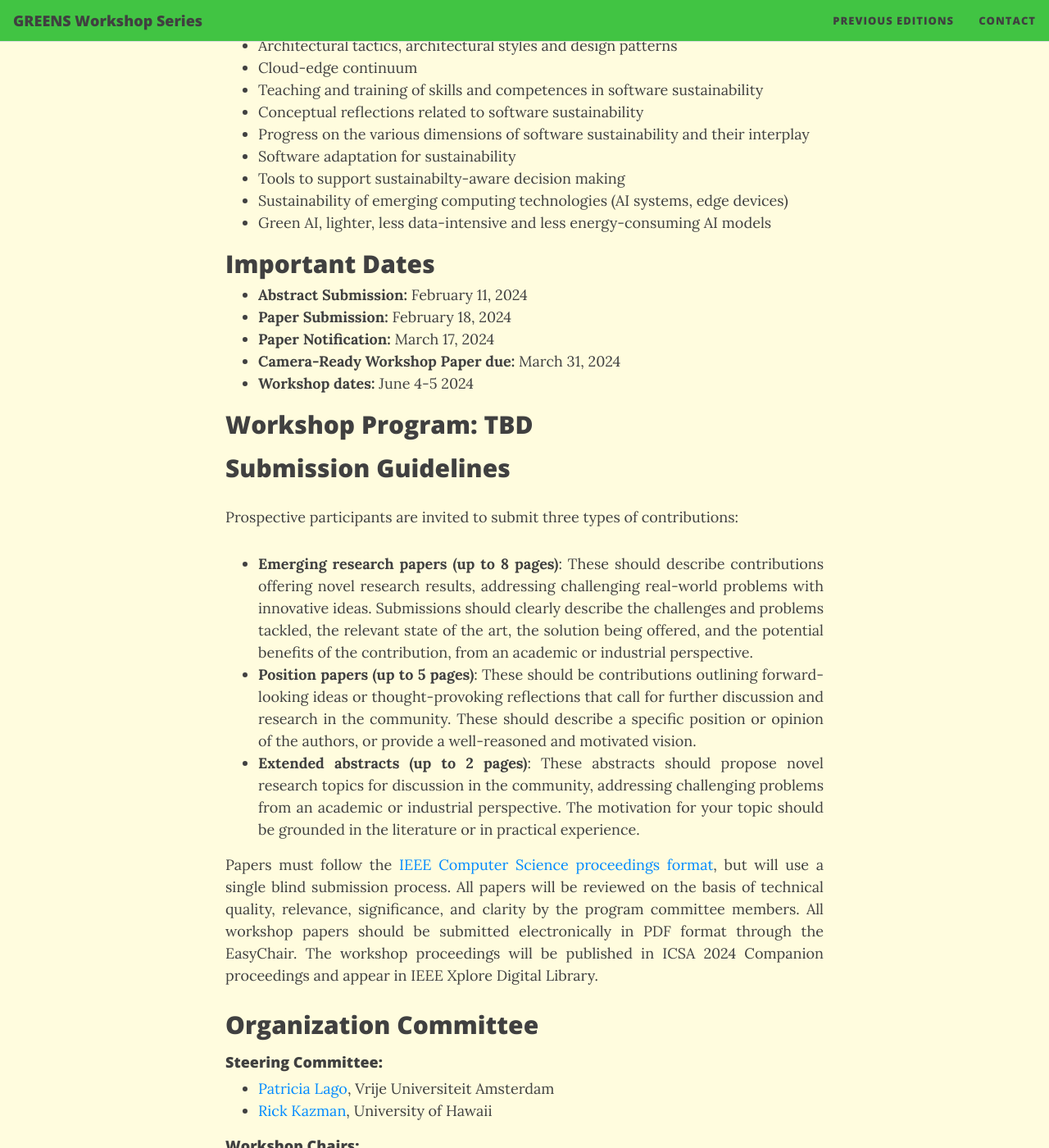
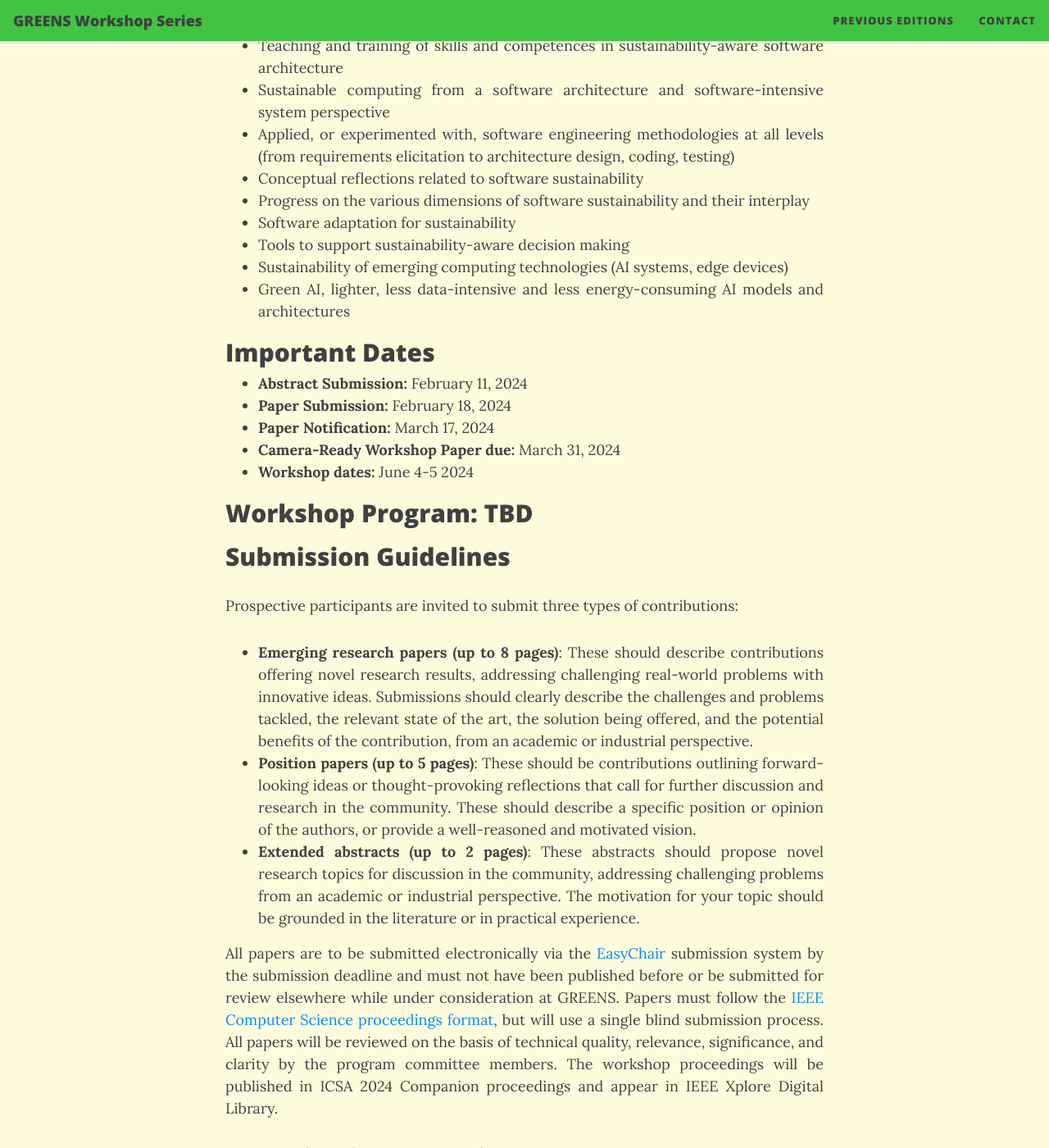
Before and after one commit to greensworkshop/greensworkshop.github.io, a Jekyll site: the page built from index.html, in a window 1280 px wide and 1400 px high, scrolled down 1243 px. Shown: the whole window at 82% size. Built offline with Jekyll 4.4.1, drawn with Linux system fonts in a browser that asks for light colours; nearby versions of some CDN libraries; the list of posts is cut into pages by our own code; some of the changed text lies outside the part shown.

Commit message:
adding link

```diff
--- a/index.html
+++ b/index.html
@@ -28,27 +28,32 @@ The software architecture community must assume leadership in this important cha
 <p>GREENS 2024 seeks contributions addressing, but not limited to, the
 following topics related to sustainable software and software for
 sustainability:</p>
-
 <ul>
-	<li>Practices for software sustainability</li>
-	<li>Metrics and measures for software sustainability</li>
+		<li>Architectural implications (architectural tactics, architectural
+		styles, design patterns and anti-patterns) for green and sustainable
+		software</li>
+		<li>Practices for sustainability-aware software architecture</li>
+		<li>Metrics and measures for sustainability-aware software
+		architecture</li>
+		<li>Sustainability-aware architectures in context (e.g., cloud-edge
+		continuum)</li>
+		<li>Teaching and training of skills and competences in
+		sustainability-aware software architecture</li>
+		<li>Sustainable computing from a software architecture and
+		software-intensive system perspective</li>
 		<li>Applied, or experimented with, software engineering methodologies at
 		all levels (from requirements elicitation to architecture design,
 		coding, testing)</li>
-	<li>Patterns and anti-patterns for green and sustainable software engineering</li>
-	<li>Architectural tactics, architectural styles and design patterns</li>
-	<li>Cloud-edge continuum</li>
-	<li>Teaching and training of skills and competences in software
-	sustainability</li>
 		<li>Conceptual reflections related to software sustainability</li>
 		<li>Progress on the various dimensions of software sustainability and
 		their interplay</li>
 		<li>Software adaptation for sustainability</li>
-	<li>Tools to support sustainabilty-aware decision making</li>
-	<li>Sustainability of emerging computing technologies (AI systems, edge devices)</li>
-	<li>Green AI, lighter, less data-intensive and less energy-consuming AI models</li>
+		<li>Tools to support sustainability-aware decision making</li>
+		<li>Sustainability of emerging computing technologies (AI systems, edge
+		devices)</li>
+		<li>Green AI, lighter, less data-intensive and less energy-consuming AI
+		models and architectures</li>
 </ul>
-
 <h2 id="important-dates">Important Dates</h2>
 <ul>
 	<li><b>Abstract Submission:</b> February 11, 2024</li>
@@ -60,10 +65,8 @@ sustainability:</p>
 
 <h2 id="workshop-program">Workshop Program: TBD</h2>
 <h2 id="submission-guidelines">Submission Guidelines</h2>
-
 <p>Prospective participants are invited to submit three types of
 contributions:
-
 <ul>
 	<li><strong>Emerging research papers (up to 8 pages)</strong>:
 	These should describe contributions offering novel
@@ -86,9 +89,8 @@ contributions:
 	industrial perspective. The motivation for your topic should be grounded
 	in the literature or in practical experience.</li>
 </ul>
-Papers must follow the <a href="https://www.ieee.org/conferences/publishing/templates.html">IEEE Computer Science proceedings format</a>, but will use a single blind submission process. All papers will be reviewed on the basis of technical quality, relevance, significance, and clarity by the program committee members. All workshop papers should be submitted electronically in PDF format through the EasyChair. The workshop proceedings will be published in ICSA 2024 Companion proceedings and appear in IEEE Xplore Digital Library.
+All papers are to be submitted electronically via the <a href="">EasyChair</a> submission system by the submission deadline and must not have been published before or be submitted for review elsewhere while under consideration at GREENS. Papers must follow the <a href="https://www.ieee.org/conferences/publishing/templates.html">IEEE Computer Science proceedings format</a>, but will use a single blind submission process. All papers will be reviewed on the basis of technical quality, relevance, significance, and clarity by the program committee members. The workshop proceedings will be published in ICSA 2024 Companion proceedings and appear in IEEE Xplore Digital Library.
 </p>
-
 <h2 id="organizing-committee">Organization Committee</h2>
 <h4 id="steering-committee">Steering Committee:</h4>
 <ul>
```
Also changed, not shown: 1 other file. Lines whose indentation alone changed are shown as unchanged.
